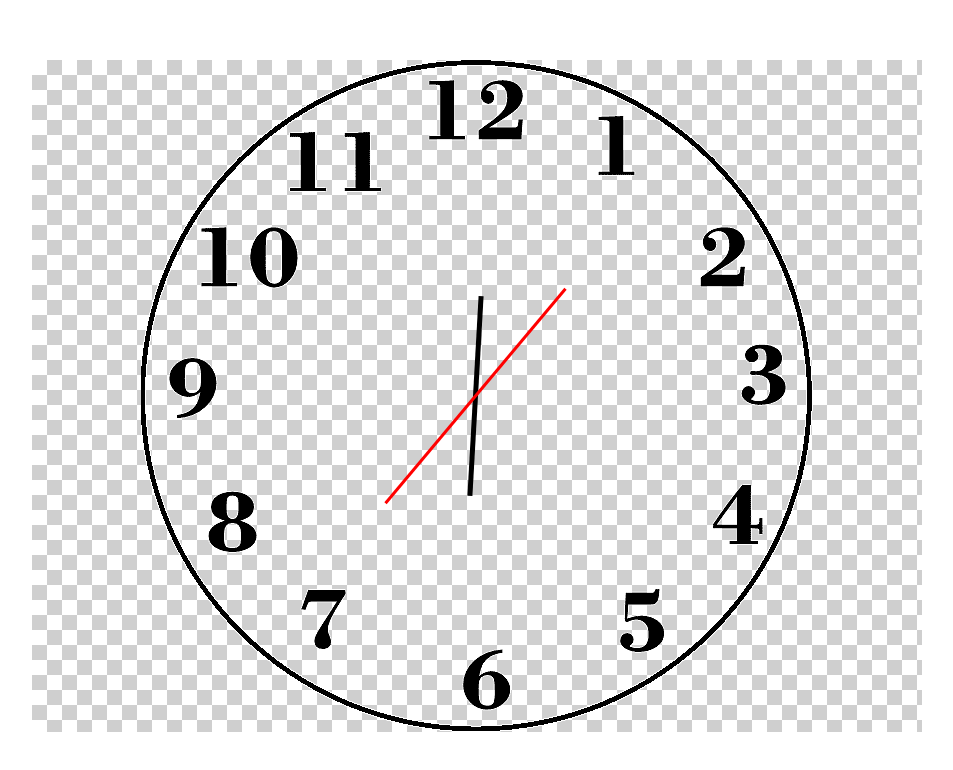
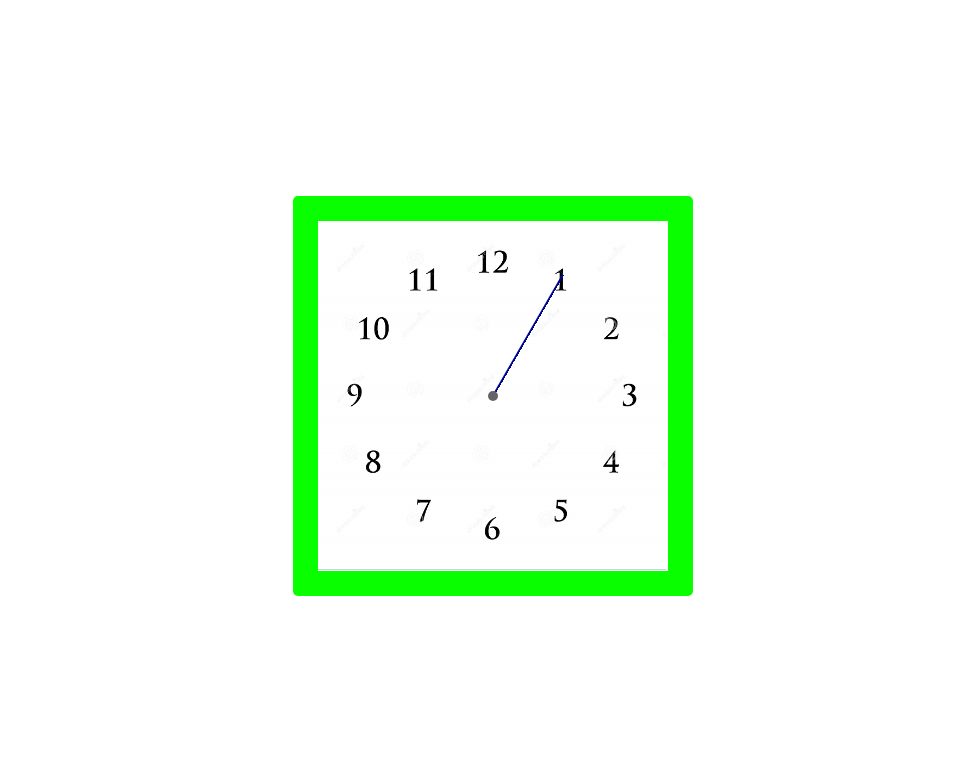
Before and after one commit to Krasnoshokov-Misha/Animations-task1-task2, a plain HTML site: page task2/clock.html in a window 1280 px wide. Shown: the part 112-882 px from the top of the page, without its empty margins (159-1112 px from the left). Drawn offline with Linux system fonts and the light colour scheme.

Commit message:
animation

```diff
--- a/task2/clock.css
+++ b/task2/clock.css
@@ -5,42 +5,65 @@ body{
     height: 1000px;
 
 }
-.time{
-    display: flex;
-    justify-content: center;
-    align-items: center;
-    position: relative;
-}
 
-.strelka{
-    display: flex;
-    justify-content: center;
-    align-items: center;
-    position: relative;
-    right: 50%;
+      .clock-box {
+        margin-left: 3%;
+        width: 400px;
+        height: 400px;
+        background-color: rgb(9, 255, 0);
+        border-radius: 5px;
+        display: flex;
+        justify-content: center;
+        align-items: center;
+    }
 
+    .clock {
+        width:350px;
+        height:350px;
+        background-image: url(./clock.png);
+        background-size:contain;
 
-}
+        display: flex;
+        justify-content: center;
+        align-items: center;
+    }
 
-.minute{
-    height: 200px;
-    width: 5px;
-    background-color: black;
-    position: relative;
-    transform: rotate(180deg);
-    animation: spin 360s linear infinite forwards;
-    animation-timing-function: steps(100);
-}
-.second{
-    height: 280px;
-    width: 3px;
-    position: relative;
-    right: 3.8px;
-    background-color: rgb(255, 0, 0);
-    transform: rotate(180deg);
-    animation: spin 40s linear infinite forwards;
-    animation-timing-function: steps(120);
-}
-@keyframes spin {
-    100% {transform: rotate(500deg);}
-   }
+    .clock-container {
+        width:80%;
+        height:80%;
+        display: flex;
+        justify-content: center;
+        animation-name: rotate-clock;
+        animation-duration: 60s;
+        animation-timing-function:steps(60);
+        animation-iteration-count: infinite;
+    }
+
+    @keyframes rotate-clock {
+      from {
+          transform:rotate(0deg);
+      }
+      to {
+          transform:rotate(360deg);
+      }
+    }
+
+    .seconds {
+        background: rgb(0, 7, 142);
+        height: 50%;
+        width: 1%;
+        display: flex;
+        justify-content: center;
+        align-items: center;
+        position: relative;
+
+      }
+
+      .clock::after {
+          position: absolute;
+          width: 10px;
+          height: 10px;
+          content: "";
+          background-color: rgb(101, 101, 101);
+          border-radius: 50%;
+      }
--- a/task2/clock.html
+++ b/task2/clock.html
@@ -9,24 +9,15 @@
 </head>
 <body>
     <main>
-        <div class="time">
-            <img src="./gratis-png-reloj-cara-de-medicion-tiempo-reloj-sin-manecillas.png" class="img" alt="">
-            <div class="strelka">
+        <div class="clock-box">
+            <div class="clock">
+                <div class="clock-container">
+                    <div class="seconds"></div>
 
+                </div>
+            </div>
+        </div>
 
-                    <div class="minute"></div>
-                    <div class="second"></div>
-            </div>
-
-
-
-
-
-
-
-
-
-        </div>
     </main>
 </body>
 </html>
```
Also changed, not shown: task1/index.html (+1 -1 lines), task1/style.css (+28 -4 lines), task2/clock.png (added).
